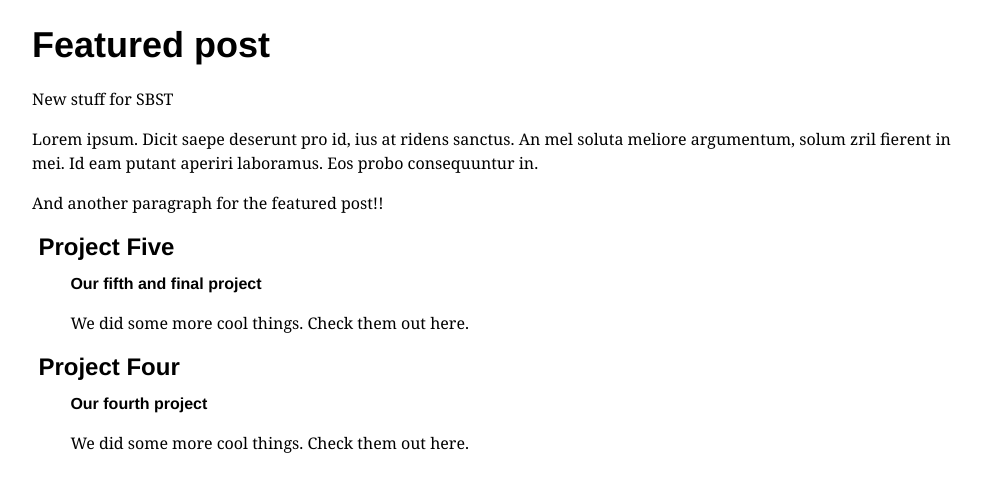
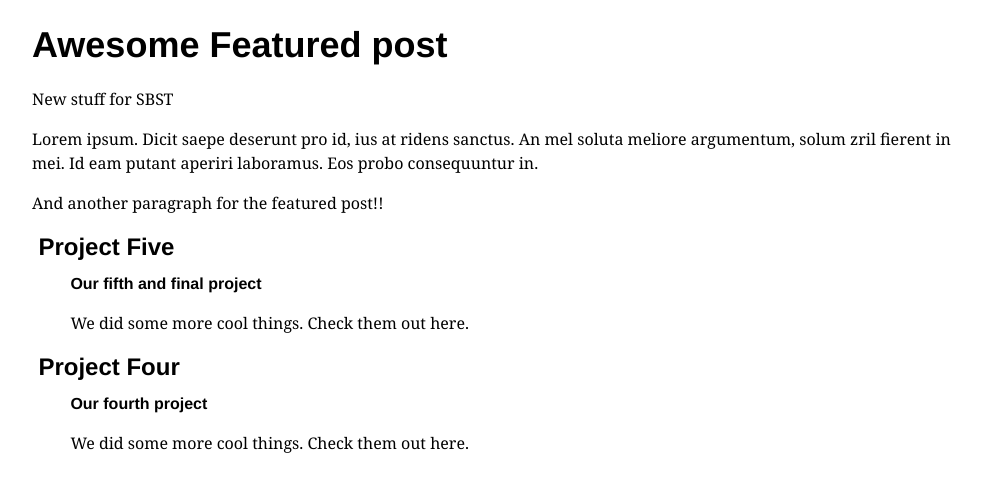
Before and after one commit to GailSwanson/sbst-template, a Jekyll site: the page built from pages/home.md, in a window 1280 px wide. Shown: the part 585-1088 px from the top of the page, without its empty margins (143-1125 px from the left). Built offline with Jekyll 4.4.1, drawn with Linux system fonts in a browser that asks for light colours.

Commit message:
Attempted commit

```diff
--- a/pages/home.md
+++ b/pages/home.md
@@ -10,7 +10,7 @@ hero-button-text: 'Click me!'
 hero-button-link: 'https://18f.gsa.gov'
 ---
 
-# Featured post
+# Awesome Featured post
 
 New stuff for SBST
 
```
